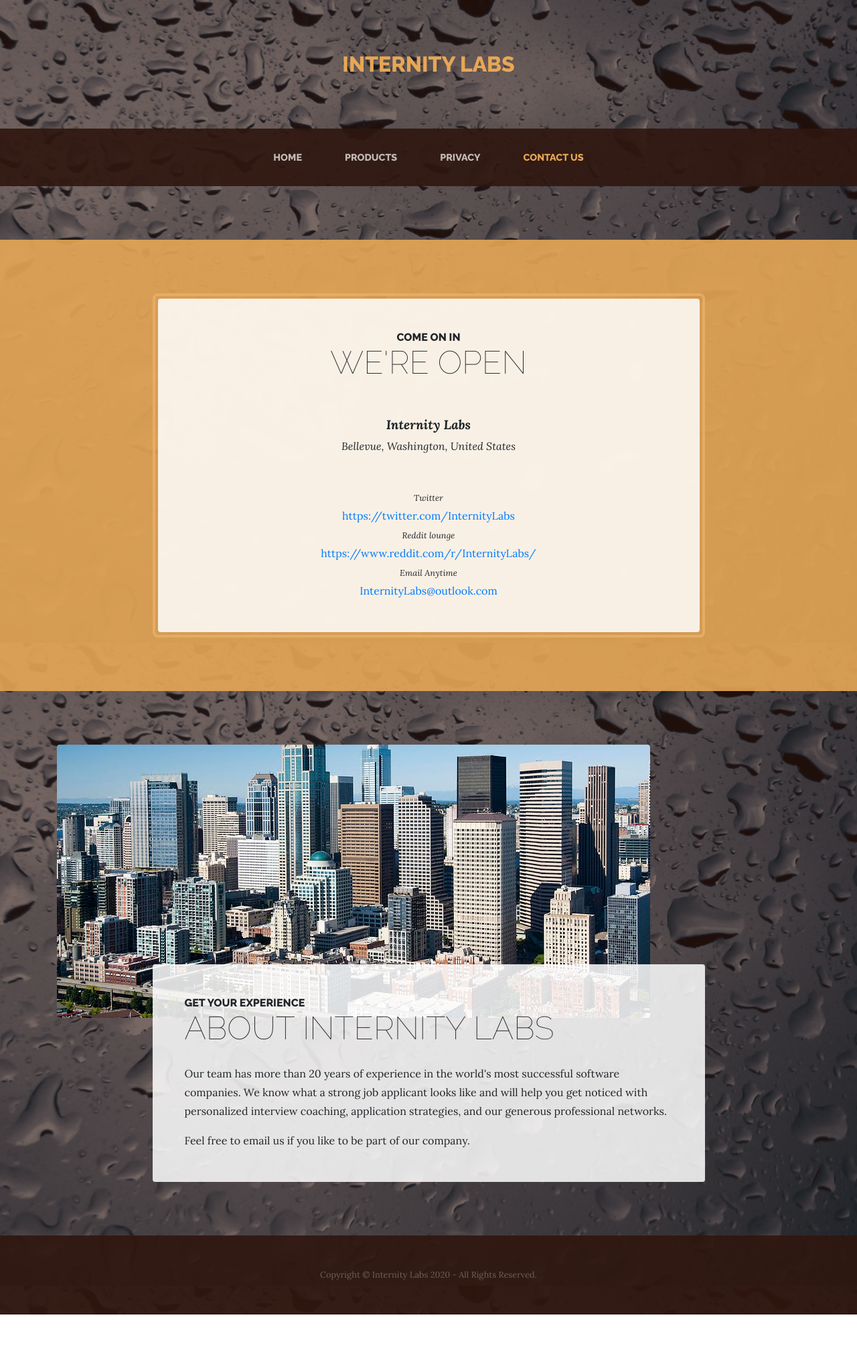
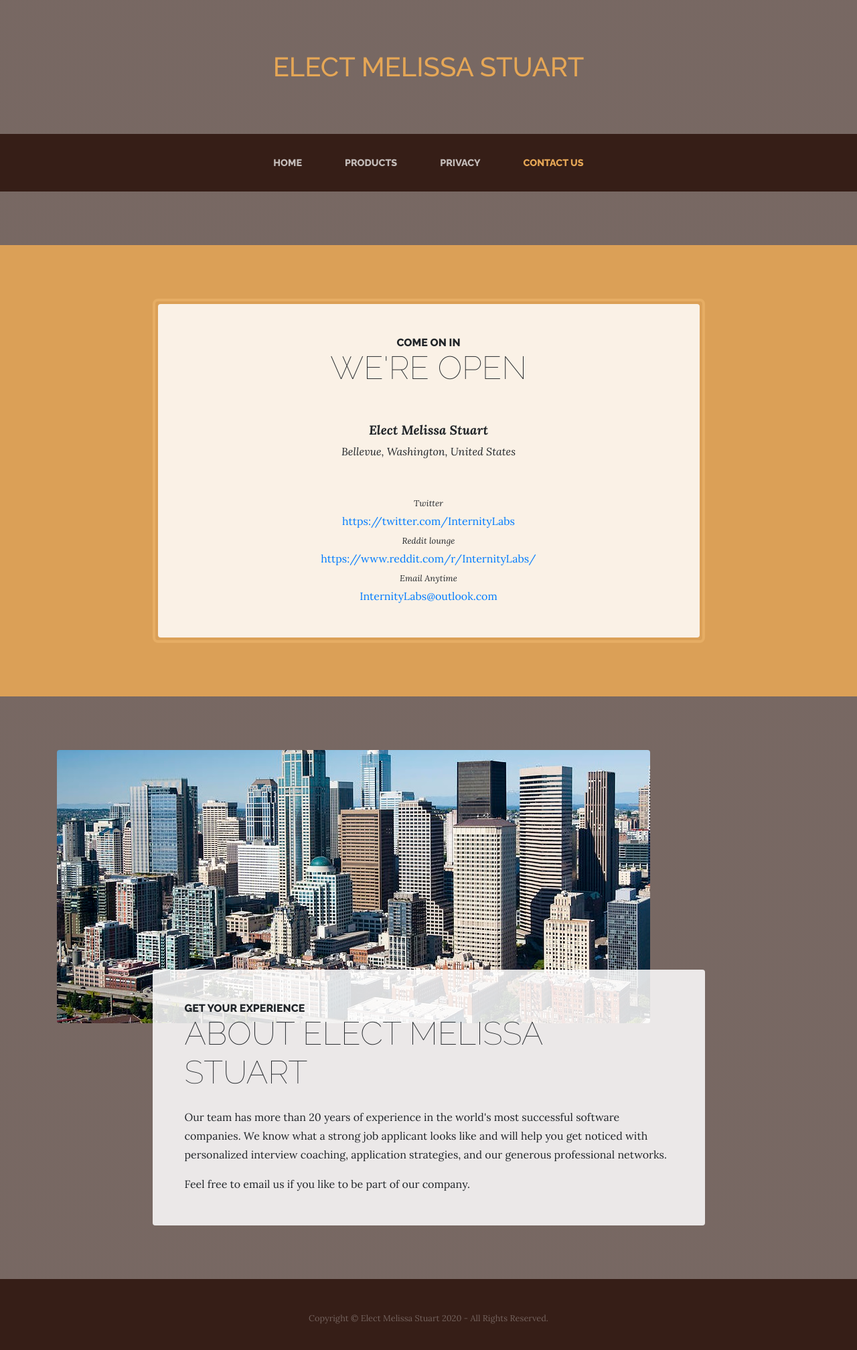
Before and after one commit to ElectMelissaStuart/website, a website: page contact.html in a window 1280 px wide. Shown: the whole page at 67% size. Before the commit the page ends 1963 px from the top, so only its background shows below. Drawn offline with Linux system fonts and the light colour scheme.

Commit message:
Made some changes

```diff
--- a/contact.html
+++ b/contact.html
@@ -8,7 +8,7 @@
     <meta name="description" content="">
     <meta name="author" content="">
 
-    <title>Internity Labs</title>
+    <title>Elect Melissa Stuart</title>
 
     <!-- Bootstrap core CSS -->
     <link href="vendor/bootstrap/css/bootstrap.min.css" rel="stylesheet">
@@ -25,13 +25,13 @@
   <body>
 
     <h1 class="site-heading text-center text-white d-none d-lg-block">
-      <span class="site-heading-upper text-primary mb-3">INTERNITY LABS</span>
+      <span class="site-heading text-primary mb-3">Elect Melissa Stuart</span>
     </h1>
 
     <!-- Navigation -->
     <nav class="navbar navbar-expand-lg navbar-dark py-lg-4" id="mainNav">
       <div class="container">
-        <a class="navbar-brand text-uppercase text-expanded font-weight-bold d-lg-none" href="#">Internity Labs</a>
+        <a class="navbar-brand text-uppercase text-expanded font-weight-bold d-lg-none" href="#">Elect Melissa Stuart</a>
         <button class="navbar-toggler" type="button" data-toggle="collapse" data-target="#navbarResponsive" aria-controls="navbarResponsive" aria-expanded="false" aria-label="Toggle navigation">
           <span class="navbar-toggler-icon"></span>
         </button>
@@ -66,7 +66,7 @@
               </h2>
               <p class="address mb-5">
                 <em>
-                  <strong>Internity Labs</strong>
+                  <strong>Elect Melissa Stuart</strong>
                   <br>
                   Bellevue, Washington, United States
                 </em>
@@ -107,7 +107,7 @@
               <div class="bg-faded rounded p-5">
                 <h2 class="section-heading mb-4">
                   <span class="section-heading-upper">Get your experience</span>
-                  <span class="section-heading-lower">About Internity Labs</span>
+                  <span class="section-heading-lower">About Elect Melissa Stuart</span>
                 </h2>
                 <p>Our team has more than 20 years of experience in the world's most successful software companies. We know what a strong job applicant looks like and will help you get noticed with personalized interview coaching, application strategies, and our generous professional networks.</p>
                 <p class="mb-0">Feel free to email us if you like to be part of our company.</p>
@@ -120,7 +120,7 @@
 
     <footer class="footer text-faded text-center py-5">
       <div class="container">
-        <p class="m-0 small">Copyright &copy; Internity Labs 2020 - All Rights Reserved.</p>
+        <p class="m-0 small">Copyright &copy; Elect Melissa Stuart 2020 - All Rights Reserved.</p>
       </div>
     </footer>
 
--- a/gulpfile.js
+++ b/gulpfile.js
@@ -17,7 +17,7 @@ const pkg = require('./package.json');
 
 // Set the banner content
 const banner = ['/*!\n',
-  ' * INTERNITY LABS - <%= pkg.title %> v<%= pkg.version %> (<%= pkg.homepage %>)\n',
+  ' * Elect Melissa Stuart - <%= pkg.title %> v<%= pkg.version %> (<%= pkg.homepage %>)\n',
   ' * Copyright 2013-' + (new Date()).getFullYear(), ' <%= pkg.author %>\n',
   ' * Licensed under <%= pkg.license %> (https://github.com/StartBootstrap/<%= pkg.name %>/blob/master/LICENSE)\n',
   ' */\n',
--- a/package.json
+++ b/package.json
@@ -20,7 +20,7 @@
         "email": "feedback@startbootstrap.com"
     },
     "license": "MIT",
-    "author": "INTERNITY LABS",
+    "author": "Elect Melissa Stuart",
     "contributors": [
         "David Miller (https://davidmiller.io/)"
     ],
--- a/scss/_global.scss
+++ b/scss/_global.scss
@@ -1,6 +1,5 @@
 body {
   @include body-font;
-  background-image: linear-gradient(rgba(47, 23, 15, 0.65), rgba(47, 23, 15, 0.65)), url('../img/bg.jpg');
   background-attachment: fixed;
   background-position: center;
   background-size: cover;
```
Also changed, not shown: index.html (+5 -5 lines), privacy.html (+6 -6 lines), products.html (+4 -4 lines), README.md, css/business-casual.css, css/business-casual.min.css, img/bg.jpg (deleted), 1 other file.
